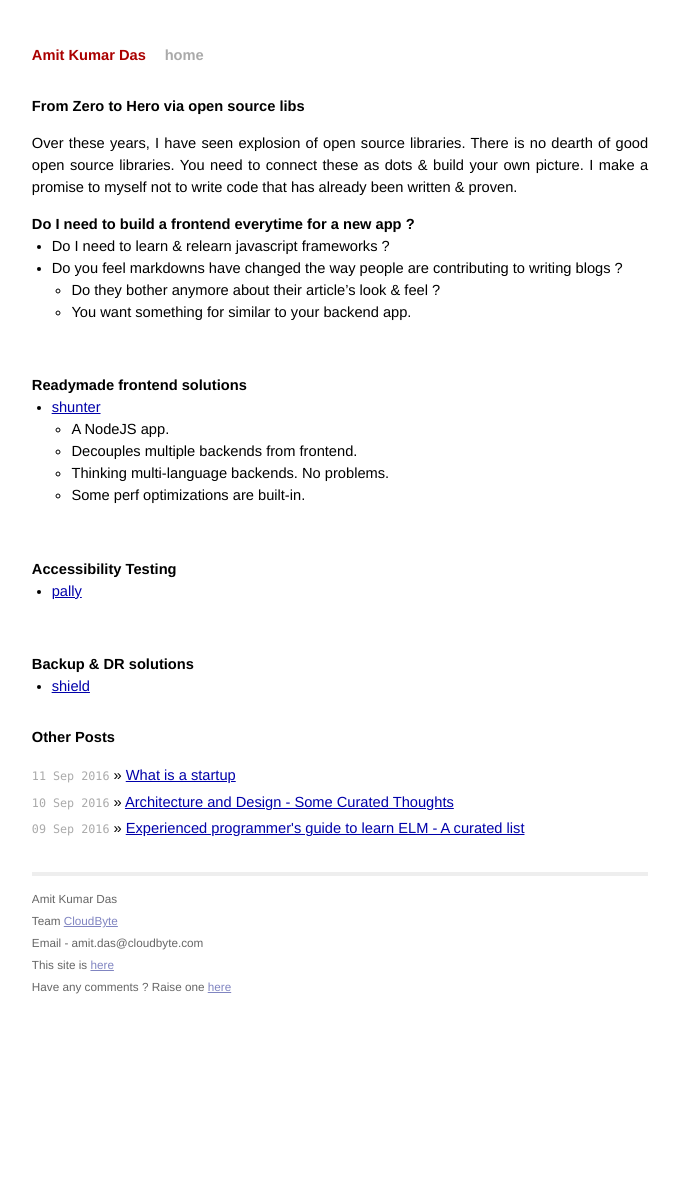
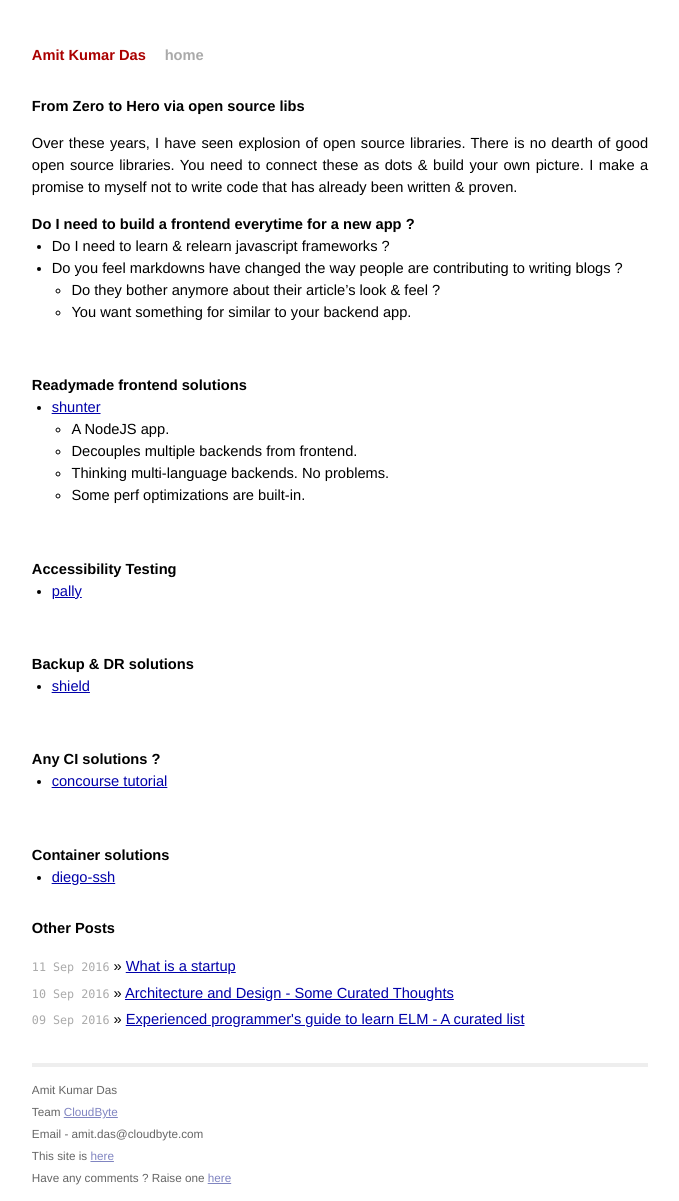
Before and after one commit to AmitKumarDas/amitkumardas.github.io, a Jekyll site: the page built from _posts/2016-09-13-zero-to-hero-via-libs.md, in a window 1280 px wide. Shown: the whole page, without its empty margins (300-979 px from the left). Built offline with Jekyll 4.4.1, drawn with Linux system fonts in a browser that asks for light colours; before the commit the page ends 1010 px from its top, so only the background shows below that.

Commit message:
Update 2016-09-13-zero-to-hero-via-libs.md

```diff
--- a/_posts/2016-09-13-zero-to-hero-via-libs.md
+++ b/_posts/2016-09-13-zero-to-hero-via-libs.md
@@ -37,3 +37,15 @@ promise to myself not to write code that has already been written & proven.
 ### Backup & DR solutions
 
 - [shield](https://github.com/starkandwayne/shield)
+
+<br />
+
+### Any CI solutions ?
+
+- [concourse tutorial](https://github.com/starkandwayne/concourse-tutorial)
+
+<br />
+
+### Container solutions
+
+- [diego-ssh](https://github.com/cloudfoundry/diego-ssh)
```
